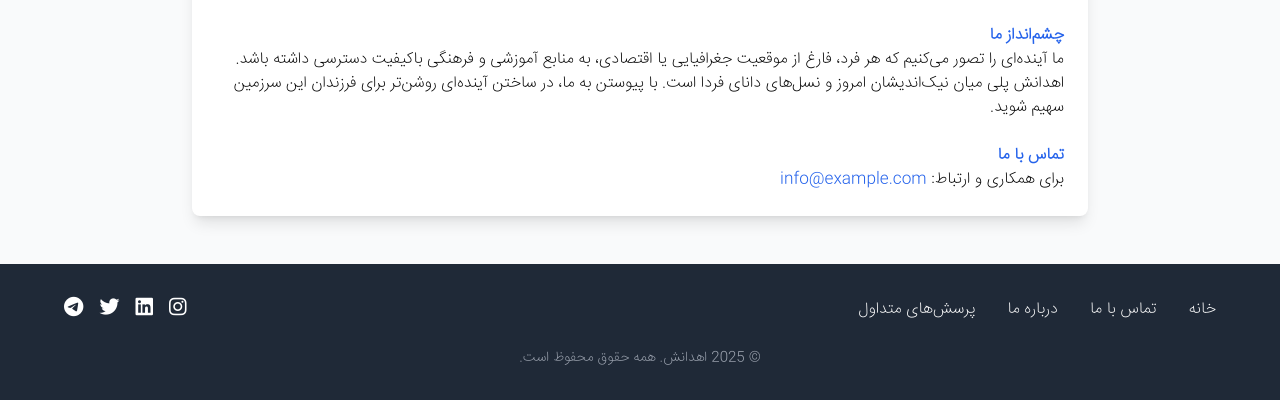
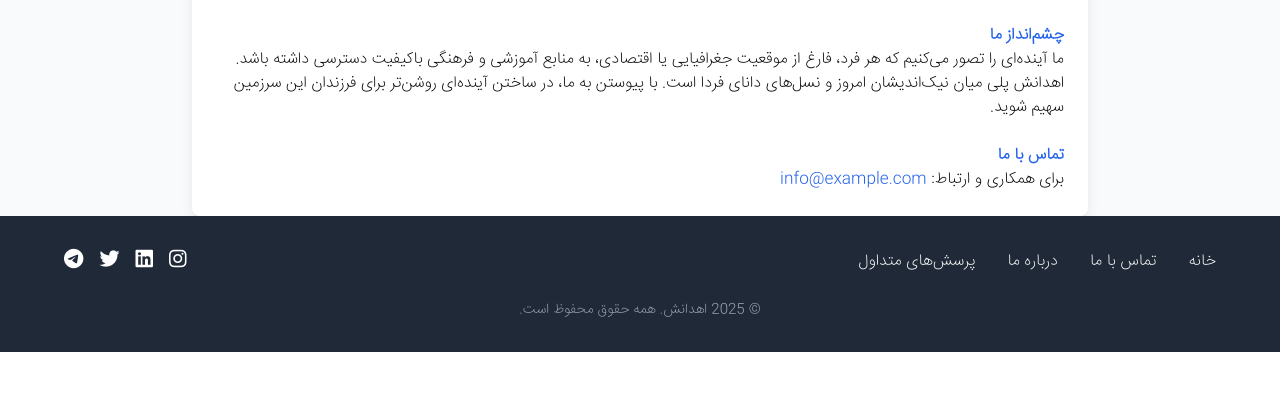
Before and after one commit to hrzjanati/librariesFroTest, a Django app: page /about/ in a window 1280 px wide. Shown: the part 561-961 px from the top of the page. After the commit the page ends 913 px from the top, so only its background shows below. Run offline with Django 5.2, Linux system fonts and the light colour scheme; some libraries are stand-ins or nearby versions.

Commit message:
fix some bug in html

```diff
--- a/templates/base.html
+++ b/templates/base.html
@@ -20,12 +20,28 @@
                         font-family: 'IRANSans';
                         src: url("{% static 'fonts/IRANSansWeb_UltraLight.ttf' %}") format('truetype');
                     }
+
+                    html, body {
+                        height: 100%;
+                    }
+
                     body {
                         font-family: 'IRANSans', Arial, sans-serif;
-            .smooth-scroll { scroll-behavior: smooth; }
+                        display: flex;
+                        flex-direction: column;
+
                         --md-sys-typescale-body-large-font: 'IRANSans', Arial, sans-serif;
                         --md-sys-typescale-label-large-font: 'IRANSans', Arial, sans-serif;
                         --md-sys-color-primary: #1e40af;
+                    }
+
+                    /* این را بیرون از body بگذار */
+                    .smooth-scroll {
+                        scroll-behavior: smooth;
+                    }
+
+                    footer {
+                        margin-top: auto;
                     }
             </style>
 
@@ -69,7 +85,7 @@
 
 {% block body %}{% endblock %}
 
-<footer class="bg-gray-800 text-white p-8 mt-12">
+<footer class="bg-gray-800 text-white p-8">
     <div class="max-w-6xl mx-auto flex flex-col md:flex-row justify-between items-center gap-6">
         <div class="flex flex-col md:flex-row gap-4 md:gap-8 text-center md:text-right">
             <a href="{% url 'home' %}" class="hover:text-blue-400 transition">خانه</a>
```
Lines whose indentation alone changed are shown as unchanged.
